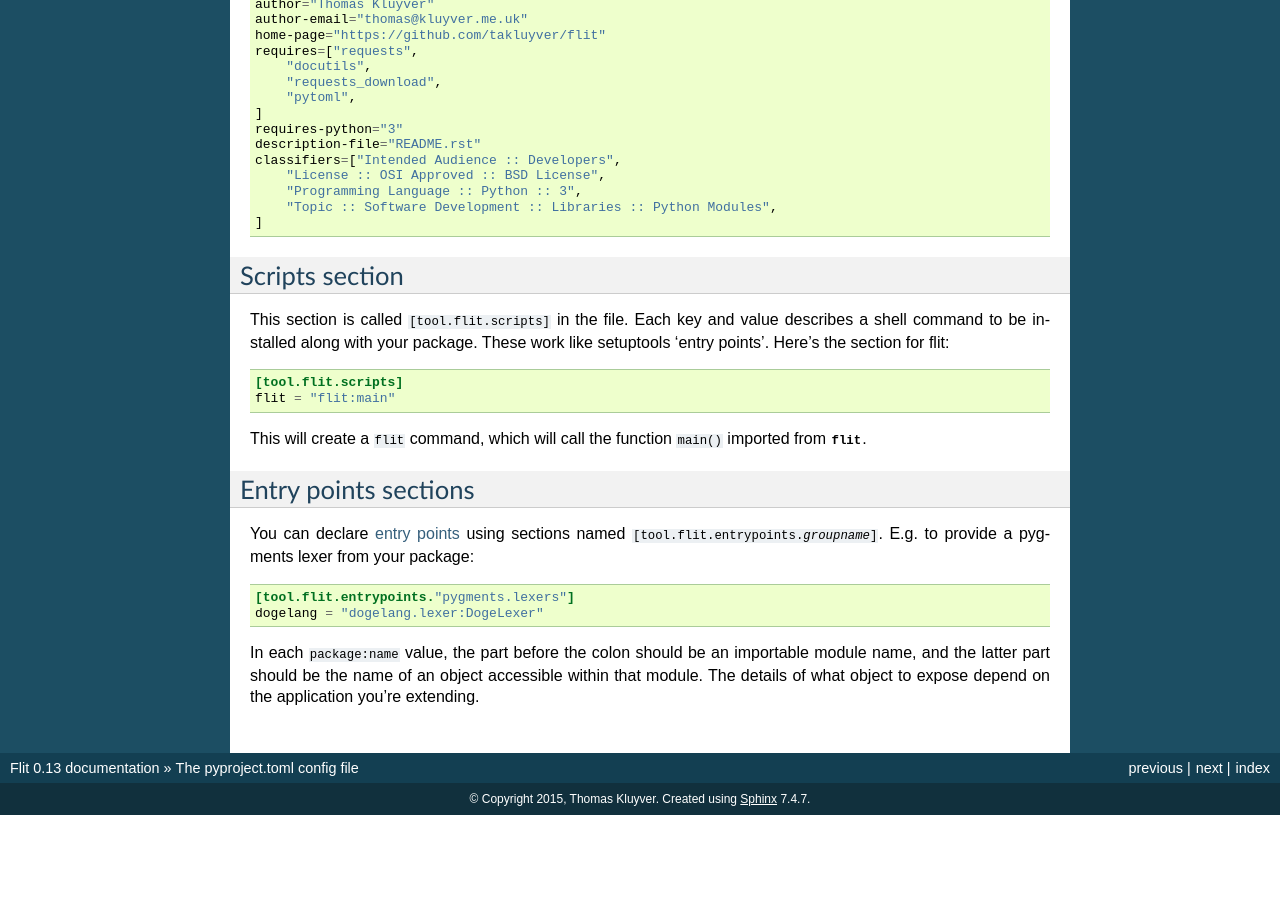
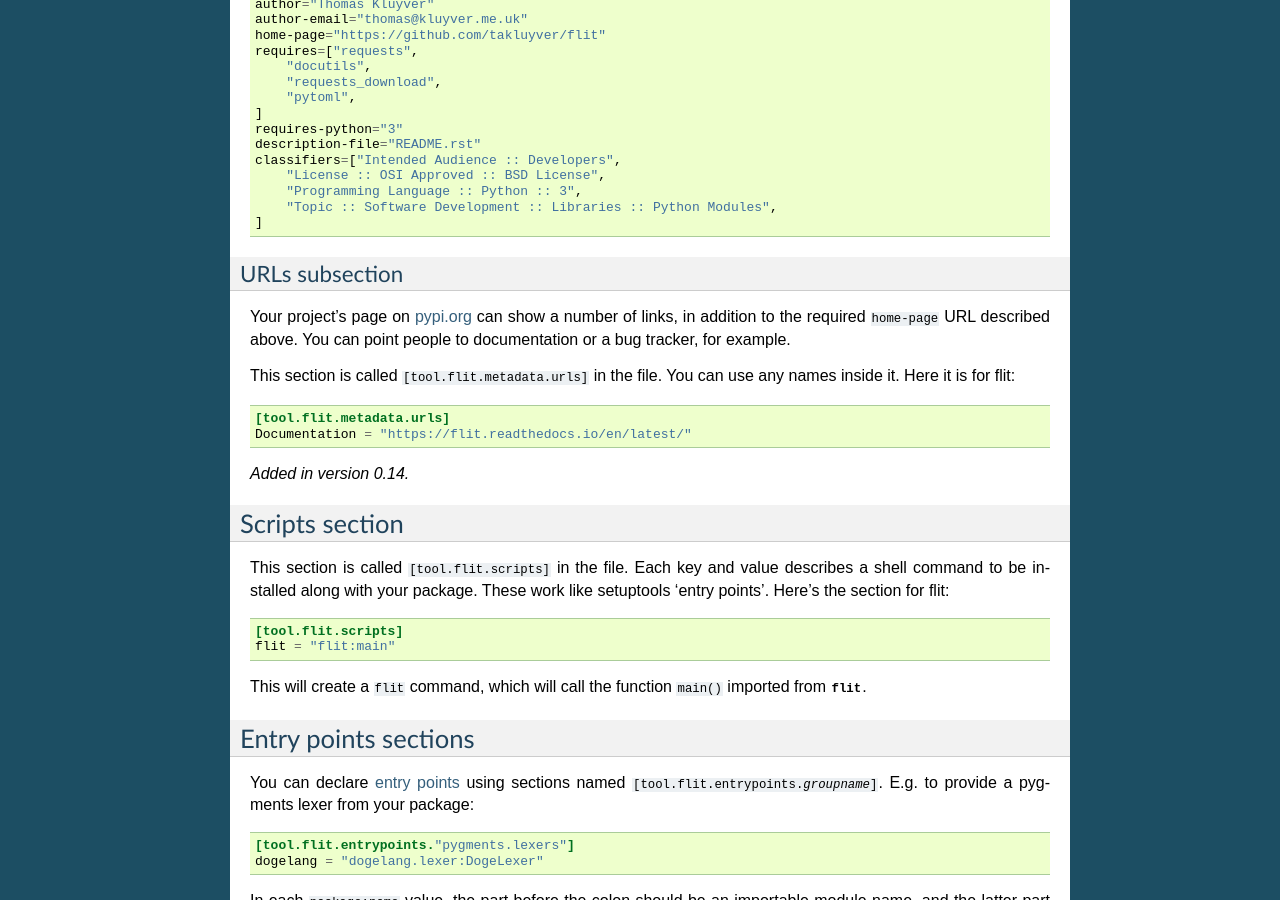
Before and after one commit to pypa/flit, a Sphinx documentation site: the page built from doc/pyproject_toml.rst, in a window 1280 px wide and 900 px high, scrolled down 1760 px. Built offline with Sphinx 7.4.7, drawn with Linux system fonts in a browser that asks for light colours; before the commit the page ends 2575 px from its top, so only the background shows below that.

Commit message:
Document specifying project URLs
Closes gh-116

```diff
--- a/doc/pyproject_toml.rst
+++ b/doc/pyproject_toml.rst
@@ -115,6 +115,25 @@
         "Topic :: Software Development :: Libraries :: Python Modules",
     ]
 
+.. _pyproject_toml_urls:
+
+URLs subsection
+~~~~~~~~~~~~~~~
+
+Your project's page on `pypi.org <https://pypi.org/>`_ can show a number of
+links, in addition to the required ``home-page`` URL described above. You can
+point people to documentation or a bug tracker, for example.
+
+This section is called ``[tool.flit.metadata.urls]`` in the file. You can use
+any names inside it. Here it is for flit:
+
+.. code-block:: toml
+
+  [tool.flit.metadata.urls]
+  Documentation = "https://flit.readthedocs.io/en/latest/"
+
+.. versionadded:: 0.14
+
 .. _pyproject_toml_scripts:
 
 Scripts section
```
Also changed, not shown: doc/history.rst (+7 -0 lines).
